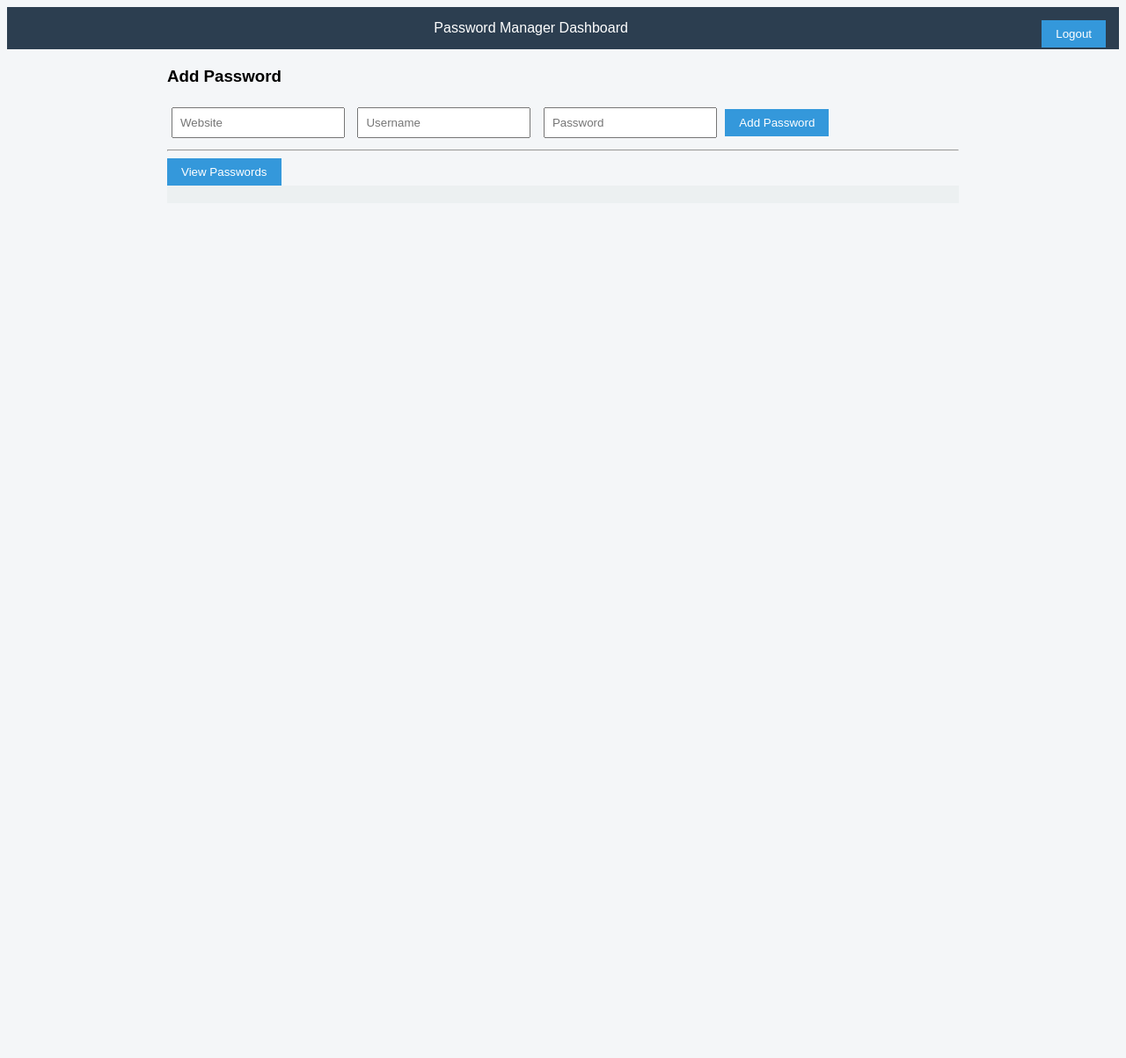
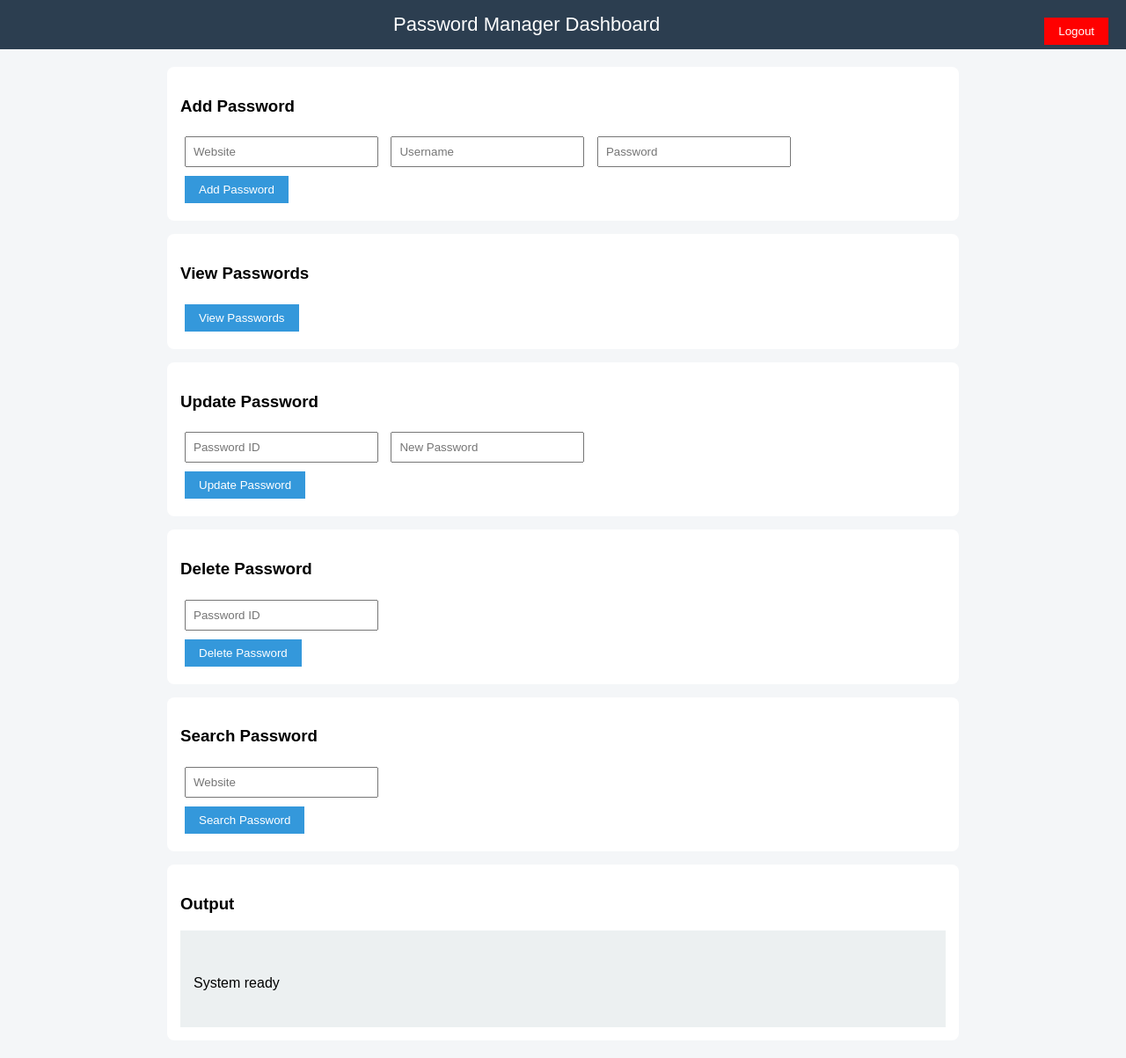
Before and after one commit to Anushka-Kondkar/password-manager-cloud, a Flask app: page /dashboard in a window 1280 px wide. Shown: the whole page at 88% size. Before the commit the page ends 211 px from the top, so only its background shows below. Run offline with Flask 3, Linux system fonts and the light colour scheme; parts of the project's set-up code (start-up, migrations or seed data) failed here and were passed over.

Commit message:
Update dashboard.html

```diff
--- a/templates/dashboard.html
+++ b/templates/dashboard.html
@@ -3,13 +3,14 @@
 
 <head>
 
-<title>Dashboard</title>
+<title>Password Manager Dashboard</title>
 
 <style>
 
 body {
     font-family: Arial;
     background: #f4f6f8;
+    margin: 0;
 }
 
 .header {
@@ -17,6 +18,7 @@ body {
     color: white;
     padding: 15px;
     text-align: center;
+    font-size: 22px;
 }
 
 .container {
@@ -28,23 +30,38 @@ body {
     background: white;
     padding: 15px;
     margin-bottom: 15px;
+    border-radius: 8px;
 }
 
 input {
     padding: 8px;
     margin: 5px;
+    width: 200px;
 }
 
 button {
     padding: 8px 16px;
+    margin: 5px;
     background: #3498db;
     color: white;
     border: none;
+    cursor: pointer;
+}
+
+button:hover {
+    background: #2980b9;
+}
+
+.logout {
+    float: right;
+    background: red;
 }
 
 #output {
     background: #ecf0f1;
-    padding: 10px;
+    padding: 15px;
+    min-height: 80px;
+    white-space: pre-wrap;
 }
 
 </style>
@@ -57,8 +74,8 @@ button {
 
 Password Manager Dashboard
 
-<button onclick="logout()"
-style="float:right">
+<button class="logout"
+onclick="logout()">
 
 Logout
 
@@ -68,23 +85,110 @@ Logout
 
 <div class="container">
 
+<!-- ADD PASSWORD -->
+
+<div class="card">
+
 <h3>Add Password</h3>
 
-<input id="website" placeholder="Website">
-<input id="username" placeholder="Username">
-<input id="password" type="password" placeholder="Password">
+<input id="website"
+placeholder="Website">
+
+<input id="username"
+placeholder="Username">
+
+<input id="password"
+type="password"
+placeholder="Password">
+
+<br>
 
 <button onclick="addPassword()">
 Add Password
 </button>
 
-<hr>
+</div>
+
+<!-- VIEW PASSWORDS -->
+
+<div class="card">
+
+<h3>View Passwords</h3>
 
 <button onclick="viewPasswords()">
 View Passwords
 </button>
 
-<div id="output"></div>
+</div>
+
+<!-- UPDATE PASSWORD -->
+
+<div class="card">
+
+<h3>Update Password</h3>
+
+<input id="updateId"
+placeholder="Password ID">
+
+<input id="newPassword"
+type="password"
+placeholder="New Password">
+
+<br>
+
+<button onclick="updatePassword()">
+Update Password
+</button>
+
+</div>
+
+<!-- DELETE PASSWORD -->
+
+<div class="card">
+
+<h3>Delete Password</h3>
+
+<input id="deleteId"
+placeholder="Password ID">
+
+<br>
+
+<button onclick="deletePassword()">
+Delete Password
+</button>
+
+</div>
+
+<!-- SEARCH PASSWORD -->
+
+<div class="card">
+
+<h3>Search Password</h3>
+
+<input id="searchWebsite"
+placeholder="Website">
+
+<br>
+
+<button onclick="searchPassword()">
+Search Password
+</button>
+
+</div>
+
+<!-- OUTPUT -->
+
+<div class="card">
+
+<h3>Output</h3>
+
+<div id="output">
+
+System ready
+
+</div>
+
+</div>
 
 </div>
 
@@ -100,7 +204,18 @@ function logout() {
     window.location.href = "/";
 }
 
+function show(message) {
+
+    document.getElementById("output")
+        .innerText = message;
+}
+
 async function addPassword() {
+
+    if (!userId) {
+        show("Login first");
+        return;
+    }
 
     const response =
     await fetch("/add_password", {
@@ -108,7 +223,8 @@ async function addPassword() {
         method: "POST",
 
         headers: {
-            "Content-Type": "application/json"
+            "Content-Type":
+            "application/json"
         },
 
         body: JSON.stringify({
@@ -125,16 +241,21 @@ async function addPassword() {
             document.getElementById("password").value
 
         })
+
     });
 
     const data =
-    await response.json();
+        await response.json();
 
-    document.getElementById("output")
-        .innerText = data.message;
+    show(data.message);
 }
 
 async function viewPasswords() {
+
+    if (!userId) {
+        show("Login first");
+        return;
+    }
 
     const response =
     await fetch(
@@ -142,11 +263,96 @@ async function viewPasswords() {
     );
 
     const data =
-    await response.json();
+        await response.json();
 
-    document.getElementById("output")
-        .innerText =
-        JSON.stringify(data, null, 2);
+    show(
+        JSON.stringify(
+            data,
+            null,
+            2
+        )
+    );
+}
+
+async function updatePassword() {
+
+    const id =
+    document.getElementById("updateId").value;
+
+    const newPassword =
+    document.getElementById("newPassword").value;
+
+    const response =
+    await fetch("/update_password", {
+
+        method: "PUT",
+
+        headers: {
+            "Content-Type":
+            "application/json"
+        },
+
+        body: JSON.stringify({
+
+            password_id: id,
+            new_password: newPassword
+
+        })
+
+    });
+
+    const data =
+        await response.json();
+
+    show(data.message);
+}
+
+async function deletePassword() {
+
+    const id =
+    document.getElementById("deleteId").value;
+
+    const response =
+    await fetch(
+        "/delete_password/" + id,
+        {
+            method: "DELETE"
+        }
+    );
+
+    const data =
+        await response.json();
+
+    show(data.message);
+}
+
+async function searchPassword() {
+
+    if (!userId) {
+        show("Login first");
+        return;
+    }
+
+    const website =
+    document.getElementById(
+        "searchWebsite"
+    ).value;
+
+    const response =
+    await fetch(
+        "/search/" + userId + "/" + website
+    );
+
+    const data =
+        await response.json();
+
+    show(
+        JSON.stringify(
+            data,
+            null,
+            2
+        )
+    );
 }
 
 </script>
```
